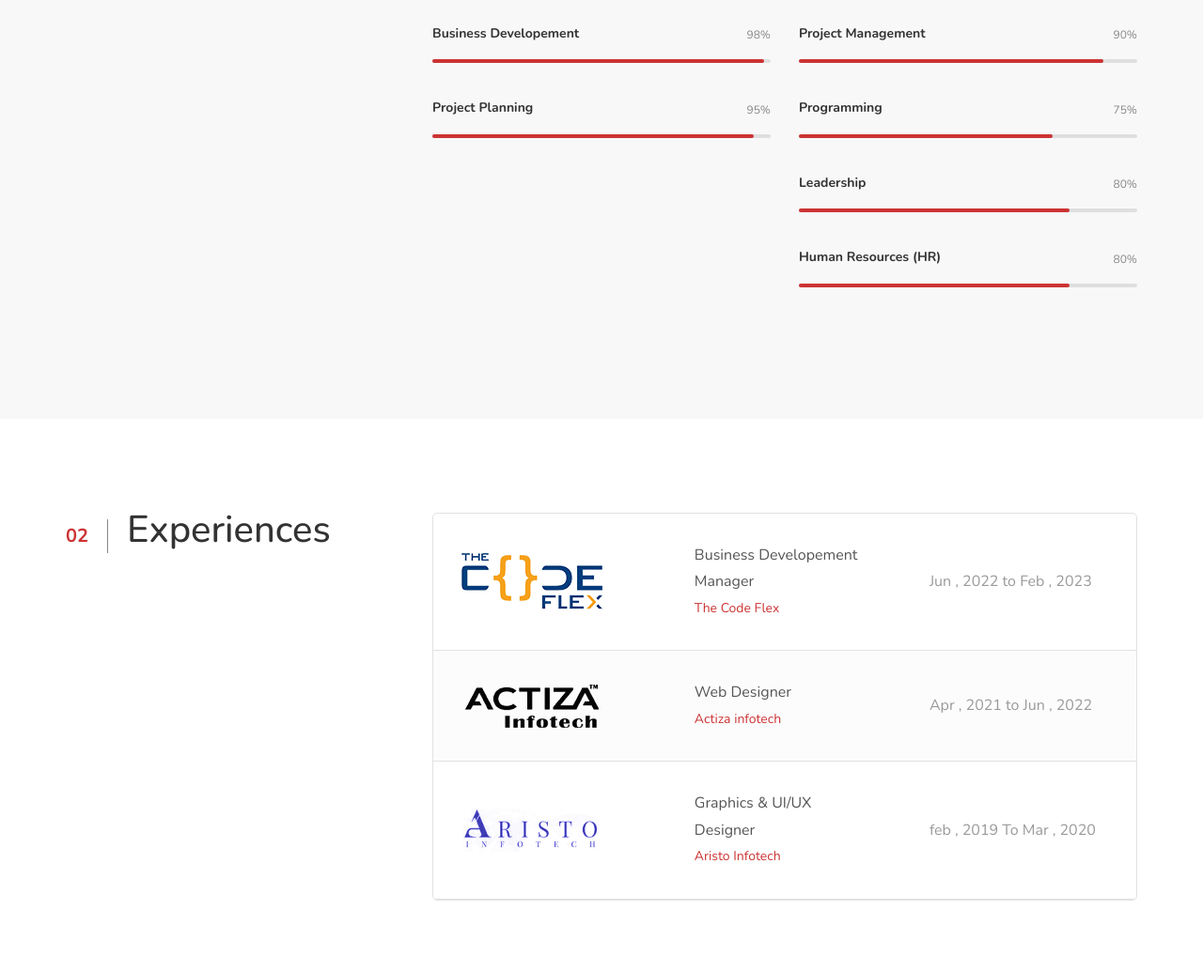
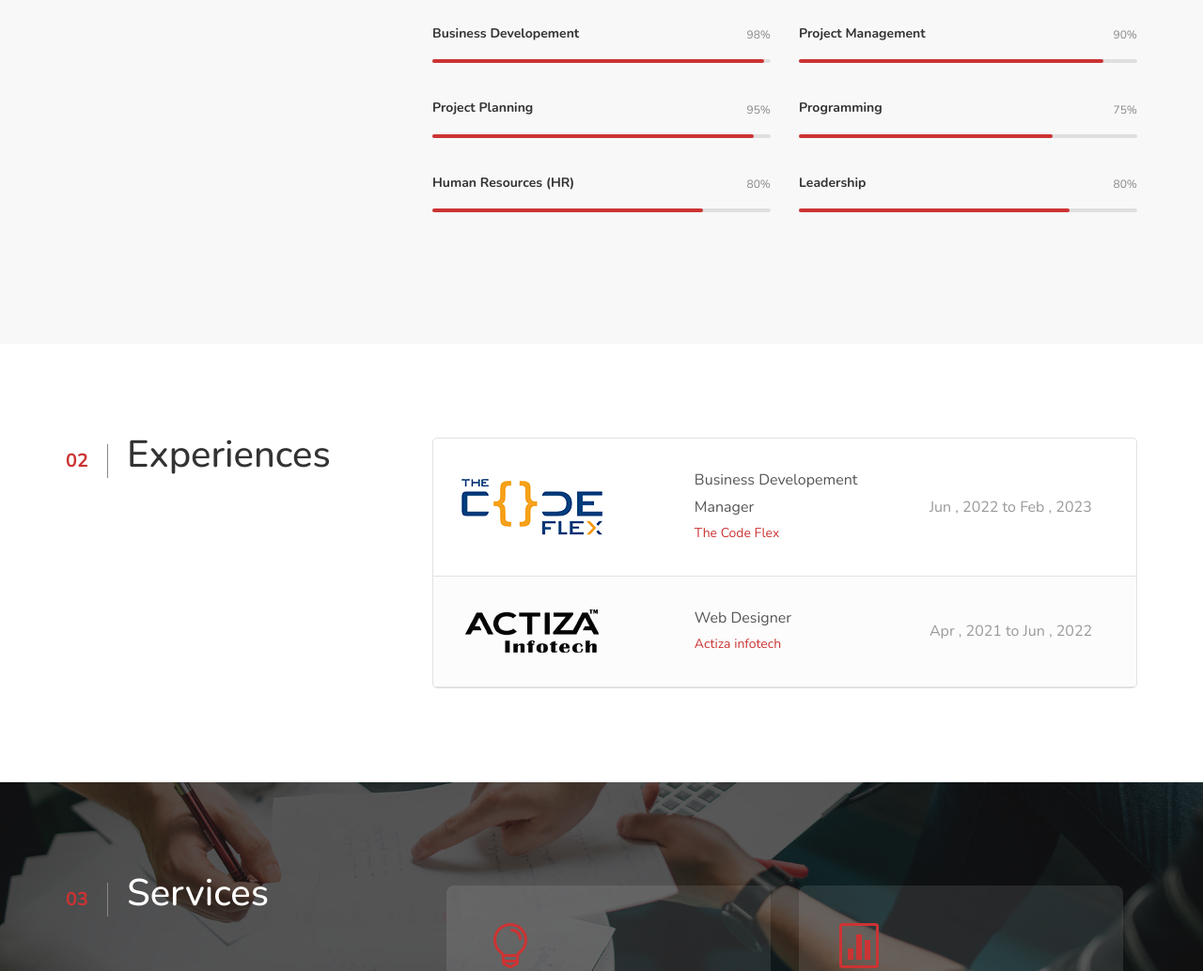
Before and after one commit to vaidikborad/Vaidik-Borad, a plain HTML site: page index.html in a window 1280 px wide. Shown: the part 1088-2122 px from the top of the page at 94% size. Drawn offline with nearby package versions, Linux system fonts and the light colour scheme.

Commit message:
Update index.html

```diff
--- a/index.html
+++ b/index.html
@@ -101,6 +101,14 @@ At Aroha Infotech, we are passionate about leveraging technology to transform id
                                     </div>
                                 </div>
                             </div>
+			    <div class="skill-bar style-2">
+                                <h5>Human Resources (HR)</h5>
+                                <div class="de-progress">
+                                    <div class="value"></div>
+                                    <div class="progress-bar" data-value="80%">
+                                    </div>
+                                </div>
+                            </div>
 						</div>
 						<div class="col-md-6">
                             <div class="skill-bar style-2">
@@ -127,14 +135,7 @@ At Aroha Infotech, we are passionate about leveraging technology to transform id
                                     </div>
                                 </div>
                             </div>
-			    <div class="skill-bar style-2">
-                                <h5>Human Resources (HR)</h5>
-                                <div class="de-progress">
-                                    <div class="value"></div>
-                                    <div class="progress-bar" data-value="80%">
-                                    </div>
-                                </div>
-                            </div>
+
                         </div>
                     </div>
                         </div>
@@ -152,18 +153,16 @@ At Aroha Infotech, we are passionate about leveraging technology to transform id
 					<li class="sq-item wow">
 						<div class="l"><img src="images/logo/The-codeflex.png" alt=""></div>
 						<div class="m">Business Developement Manager
-                                        <span class="id-color">The Code Flex</span></div>
+                                        		<span class="id-color">The Code Flex</span>
+						</div>
 						<div class="r">Jun , 2022 to Feb , 2023</div>
 					</li>
 					<li class="sq-item wow">
 						<div class="l"><img src="images/logo/Actiza-Infotech.png" alt=""></div>
-									<div class="m">Web Designer<span class="id-color">Actiza infotech</span></div>
+						<div class="m">Web Designer
+							<span class="id-color">Actiza infotech</span>
+						</div>
 						<div class="r"> Apr , 2021 to Jun , 2022</div>
-								</li>
-                                <li class="sq-item wow">
-									<div class="l"><img src="images/logo/Aristo-Infotech.png" alt=""></div>
-									<div class="m">Graphics & UI/UX Designer<span class="id-color">Aristo Infotech</span></div>
-									<div class="r"> feb , 2019 To Mar , 2020</div>
 					</li>
 				</ul>
                         </div>
```
Lines whose indentation alone changed are shown as unchanged.
